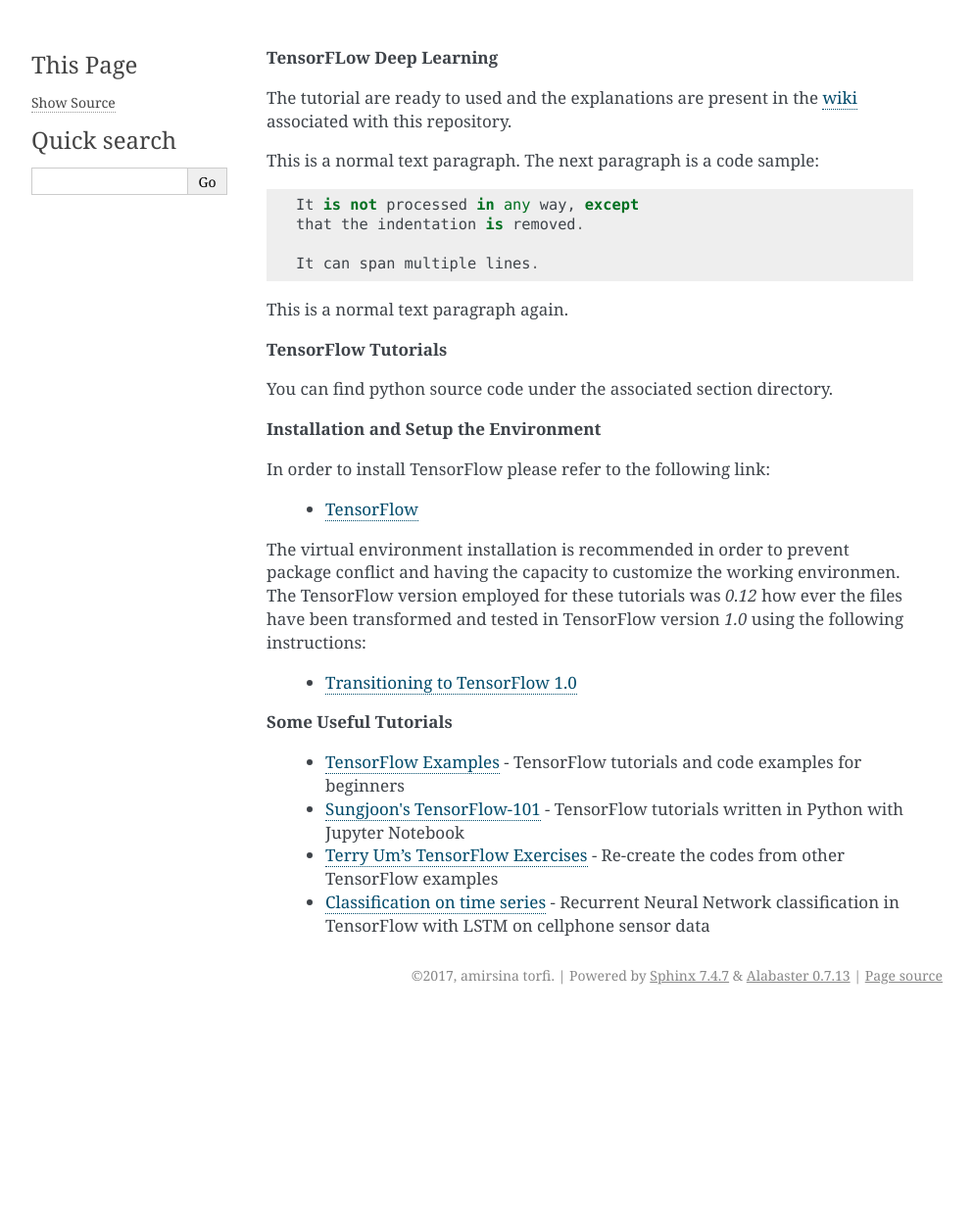
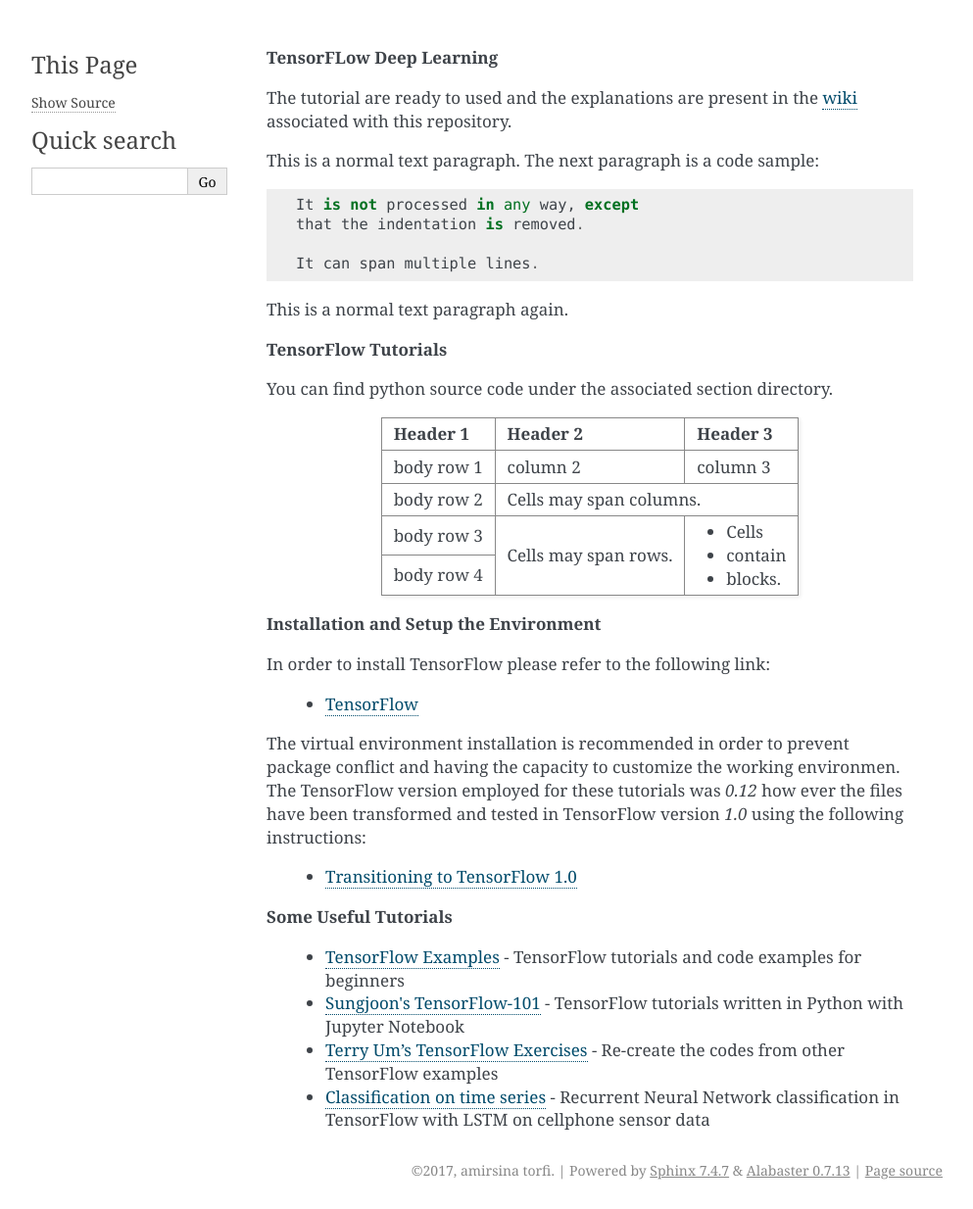
Before and after one commit to astorfi/TensorFlow-World, a Sphinx documentation site: the page built from docs/index.rst, in a window 1280 px wide. Shown: the whole page at 98% size, without its empty margins (148-1141 px from the left). Built offline with Sphinx 7.4.7, drawn with Linux system fonts in a browser that asks for light colours; before the commit the page ends 1035 px from its top, so only the background shows below that.

Commit message:
Update index.rst

```diff
--- a/docs/index.rst
+++ b/docs/index.rst
@@ -35,13 +35,17 @@
 +----+-----------------------------------------------------------------------------------+-------------+--------------------------------------------------+
 
 
-+------------------------+------------+----------+----------+
-| #  | Code       |  Wiki    | Description |
-+========================+============+==========+==========+
-| 1  | **`convolutional neural network <NeuralNetworks/convolutional-neural-network/>`_**  | `Document`_ | Classification with Convolutional Neural Network |
-+------------------------+------------+----------+----------+
-| body row 2             | ...        | ...      |          |
-+------------------------+------------+----------+----------+
++------------+------------+-----------+
+| Header 1   | Header 2   | Header 3  |
++============+============+===========+
+| body row 1 | column 2   | column 3  |
++------------+------------+-----------+
+| body row 2 | Cells may span columns.|
++------------+------------+-----------+
+| body row 3 | Cells may  | - Cells   |
++------------+ span rows. | - contain |
+| body row 4 |            | - blocks. |
++------------+------------+-----------+
 
 
 
```
